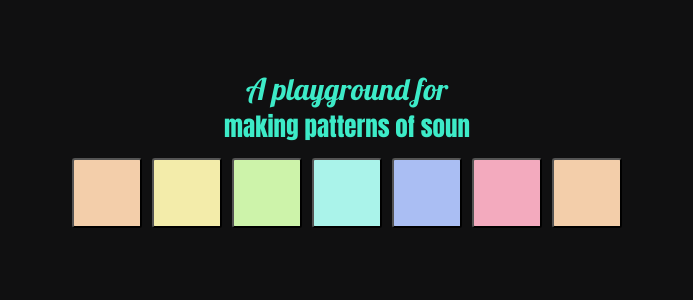
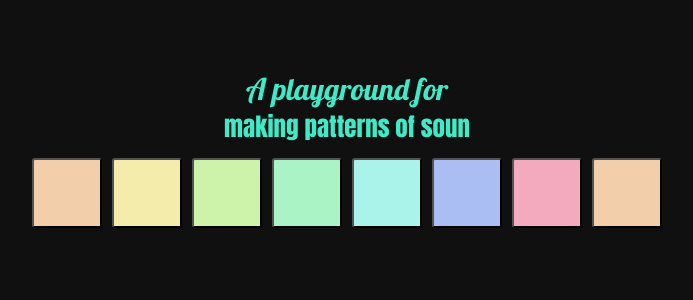
Before and after one commit to emilyjennings/making-music, a React (Create React App) app: page / in a window 1280 px wide. Shown: the top 300 px of the page, without its empty margins (293-986 px from the left). Built offline with nearby package versions, Linux system fonts and the light colour scheme; no server answers.

Commit message:
added bear

```diff
--- a/src/App.css
+++ b/src/App.css
@@ -70,3 +70,7 @@ button {
 #kick {
   background: #F3CEAA
 }
+
+#bear {
+  background: #AAF3C5
+}
--- a/src/components/Practice.js
+++ b/src/components/Practice.js
@@ -2,14 +2,17 @@ import React, { Component } from 'react';
 import $ from 'jquery'
 import Tone from 'tone'
 
+import bear from '../audio_files/bear.mp3'
+
 const sampler = new Tone.Players({
   'kick': 'https://cdn.jsdelivr.net/gh/Tonejs/Tone.js/examples/audio/505/kick.mp3',
   'snare': 'https://cdn.jsdelivr.net/gh/Tonejs/Tone.js/examples/audio/505/snare.mp3',
-  'hat': 'https://cdn.jsdelivr.net/gh/Tonejs/Tone.js/examples/audio/505/hh.mp3'
+  'hat': 'https://cdn.jsdelivr.net/gh/Tonejs/Tone.js/examples/audio/505/hh.mp3',
+  // 'bear': '../audio_files/bear.mp3'
 })
 
 const volume = new Tone.Volume(5).toMaster();
-const volumeTwo = new Tone.Volume(-100).toMaster();
+const volumeTwo = new Tone.Volume(-200).toMaster();
 sampler.connect(volume)
 
 
@@ -89,9 +92,17 @@ export default class Practice extends Component {
 
 
   kickStart = () => {
-    sampler.get('kick').start()
+    setInterval(function(){
+      sampler.get('kick').start()
+    }, 250);
   }
 
+  bear = () => {
+    const jessBear = new Tone.Player(bear).toMaster();
+    // setInterval(function(){
+      jessBear.autostart = true;
+    // }, 500)
+  }
 
 
   componentDidMount(){
@@ -103,6 +114,7 @@ export default class Practice extends Component {
         <button id="practice" onClick={this.musicTest}></button>
         <button id="sequence" onClick={this.intervals}></button>
         <button id="phaser2" onClick={this.sound2}></button>
+        <button id="bear" onClick={this.bear}></button>
         <button id="phaser3" onClick={this.sound3}></button>
         <button id="interval_phaser" onClick={this.phaserIntervals}></button>
         <button id="oscillator" onClick={this.oscillator}></button>
```
